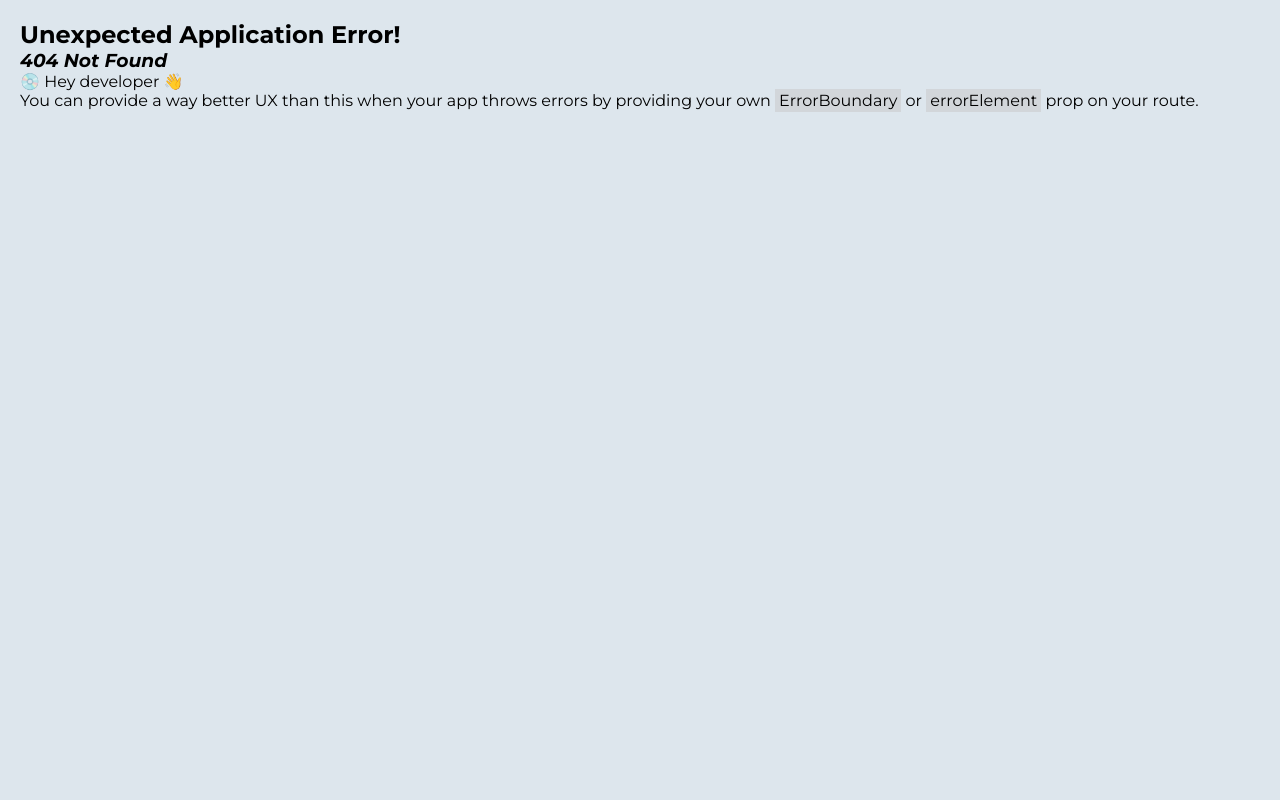
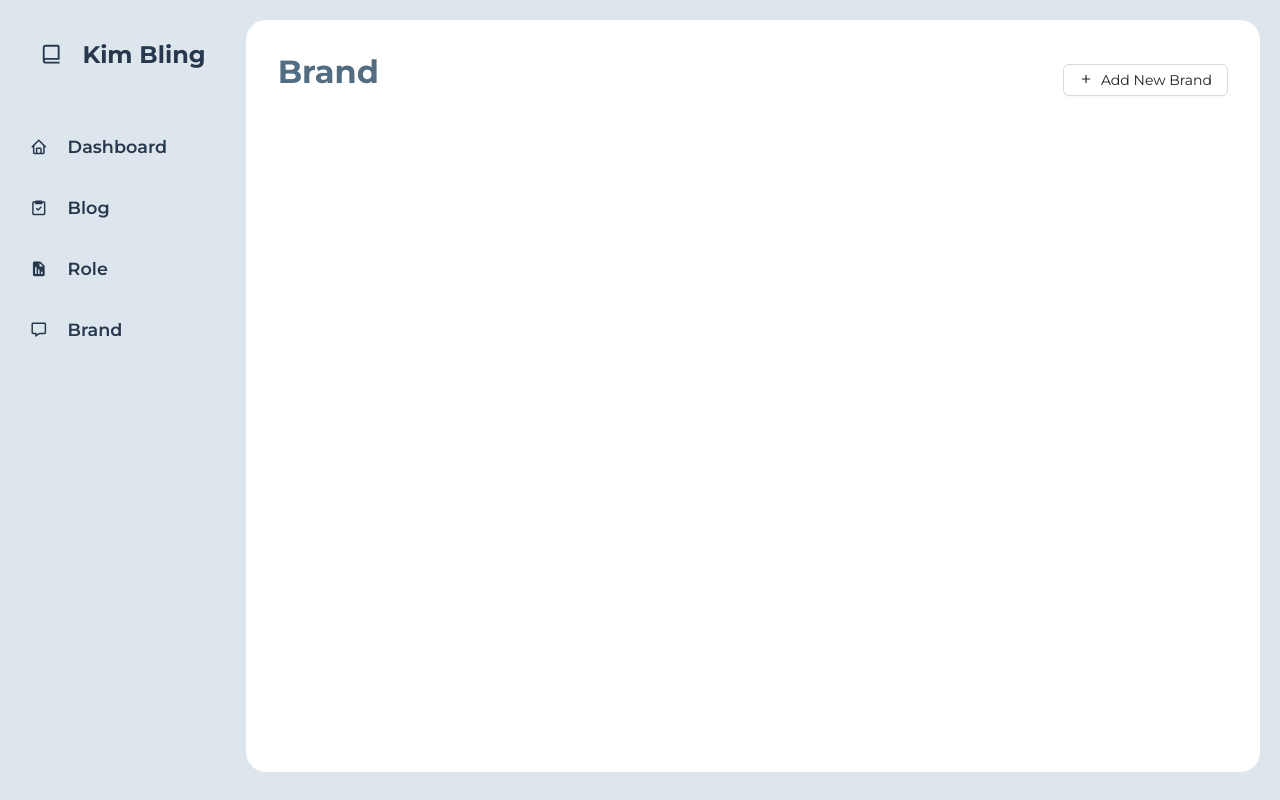
Before and after one commit to vanhuy2709/vite-kimbling-admin, a React (Vite) app: page /admin/brand in a window 1280 px wide. Before the commit this address had no page. Built offline with nearby package versions, Linux system fonts and the light colour scheme; sample sign-in values are in the browser's storage.

Commit message:
build brand table

```diff
--- a/src/components/Sidebar/Sidebar.tsx
+++ b/src/components/Sidebar/Sidebar.tsx
@@ -30,9 +30,9 @@ const Sidebar = () => {
           <BiSolidReport className='icon' />
           Role
         </Link>
-        <Link to="/admin/client" className="item">
+        <Link to="/admin/brand" className="item">
           <BiMessage className='icon' />
-          Client
+          Brand
         </Link>
       </div>
     </div>
--- a/src/main.tsx
+++ b/src/main.tsx
@@ -33,7 +33,7 @@ const router = createBrowserRouter([
         element: <Role />
       },
       {
-        path: 'client',
+        path: 'brand',
         element: <Brand />
       },
     ]
--- a/src/pages/brand/index.tsx
+++ b/src/pages/brand/index.tsx
@@ -1,10 +1,24 @@
+import { Button } from "antd"
 import Header from "../../components/Header/Header"
+import {BiPlus} from 'react-icons/bi'
 
 const Brand = () => {
   return (
     <>
-      <Header title="Brand" />
-      Brand
+      <div style={{
+        display:'flex',
+        alignItems:'center',
+        justifyContent:'space-between',
+        marginBottom:'1rem'
+      }}>
+        <Header title="Brand" />
+        <Button
+          style={{display: 'flex', alignItems:'center'}}
+          icon={<BiPlus/>}
+        >
+          Add New Brand
+        </Button>
+      </div>
     </>
   )
 }
```
